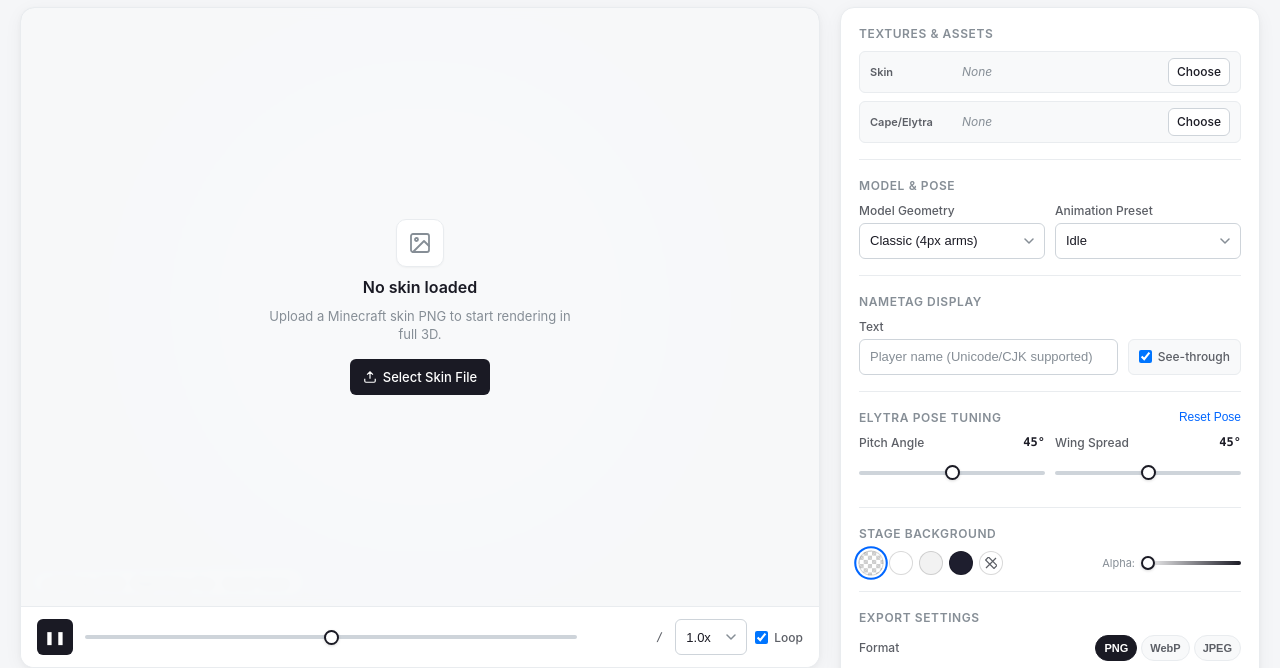
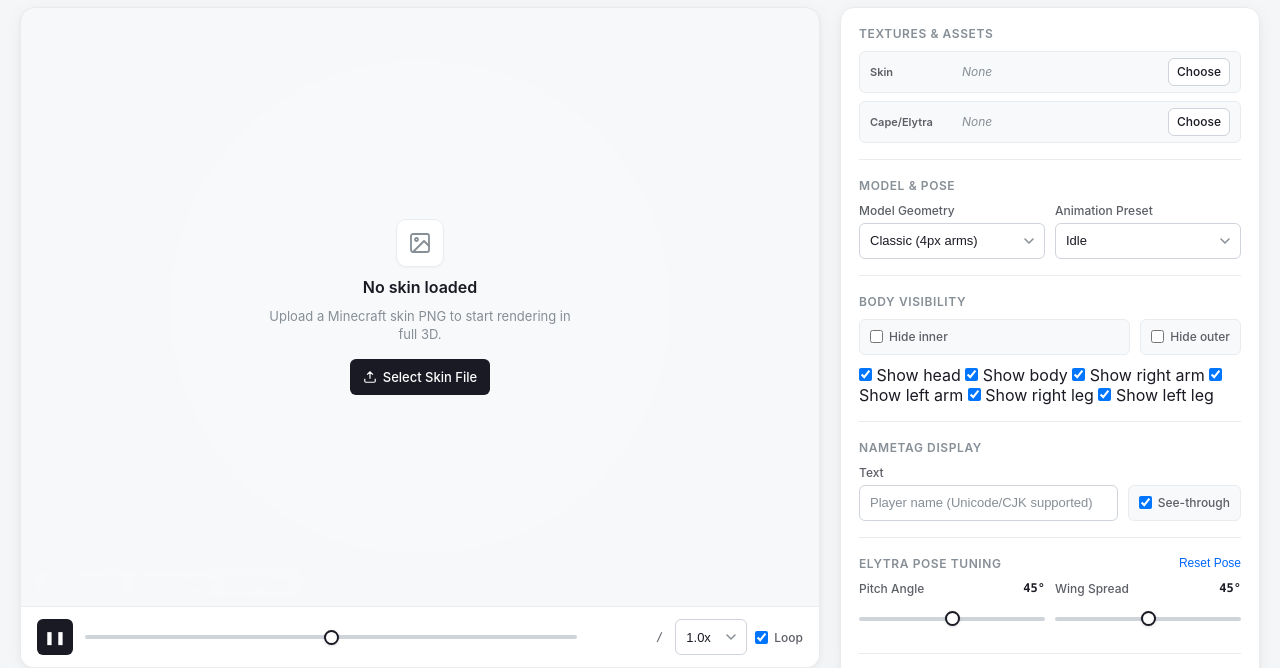
Before and after one commit to bingling-sama/Eidolon, a website built with Vite: page examples/wasm/index.html in a window 1280 px wide. Shown: the part 89-757 px from the top of the page. Built offline with nearby package versions, Linux system fonts and the light colour scheme.

Commit message:
feat(wasm-example): add body visibility controls

```diff
--- a/examples/wasm/index.html
+++ b/examples/wasm/index.html
@@ -962,6 +962,31 @@
           </div>
         </div>
 
+        <!-- 3. Body Visibility -->
+        <div class="panel-section">
+          <div class="section-header">
+            <span class="section-title">Body Visibility</span>
+          </div>
+          <div class="nametag-grid">
+            <label class="see-through-box" for="input-hide-inner" title="Hide base skin meshes">
+              <input type="checkbox" id="input-hide-inner">
+              <span>Hide inner</span>
+            </label>
+            <label class="see-through-box" for="input-hide-outer" title="Hide overlay meshes">
+              <input type="checkbox" id="input-hide-outer">
+              <span>Hide outer</span>
+            </label>
+          </div>
+          <div class="visibility-grid">
+            <label><input type="checkbox" data-body-part="head" checked> Show head</label>
+            <label><input type="checkbox" data-body-part="body" checked> Show body</label>
+            <label><input type="checkbox" data-body-part="rightArm" checked> Show right arm</label>
+            <label><input type="checkbox" data-body-part="leftArm" checked> Show left arm</label>
+            <label><input type="checkbox" data-body-part="rightLeg" checked> Show right leg</label>
+            <label><input type="checkbox" data-body-part="leftLeg" checked> Show left leg</label>
+          </div>
+        </div>
+
         <!-- 3. Nametag -->
         <div class="panel-section">
           <div class="section-header">
--- a/examples/wasm/main.js
+++ b/examples/wasm/main.js
@@ -64,6 +64,9 @@ const inputLoop = document.getElementById('input-loop');
 const btnResetElytra = document.getElementById('btn-reset-elytra');
 const inputNametag = document.getElementById('input-nametag');
 const inputNametagSeeThrough = document.getElementById('input-nametag-see-through');
+const inputHideInner = document.getElementById('input-hide-inner');
+const inputHideOuter = document.getElementById('input-hide-outer');
+const bodyPartInputs = [...document.querySelectorAll('[data-body-part]')];
 
 const canvas = document.createElement('canvas');
 canvas.style.display = 'block';
@@ -314,6 +317,22 @@ inputNametagSeeThrough.addEventListener('change', () => {
   if (!renderer) return;
   renderer.set_nametag_see_through(inputNametagSeeThrough.checked);
 });
+
+function syncBodyVisibility() {
+  if (!renderer) return;
+  renderer.set_inner_layers_visible(!inputHideInner.checked);
+  renderer.set_outer_layers_visible(!inputHideOuter.checked);
+  for (const input of bodyPartInputs) {
+    const part = input.dataset.bodyPart;
+    renderer.set_part_visibility(part, input.checked, input.checked);
+  }
+}
+
+inputHideInner.addEventListener('change', syncBodyVisibility);
+inputHideOuter.addEventListener('change', syncBodyVisibility);
+for (const input of bodyPartInputs) {
+  input.addEventListener('change', syncBodyVisibility);
+}
 
 // ---- Resolution presets ----
 sizePresets.addEventListener('click', (e) => {
```
Also changed, not shown: examples/wasm/tests/visibility.spec.js (+22 -0 lines).
